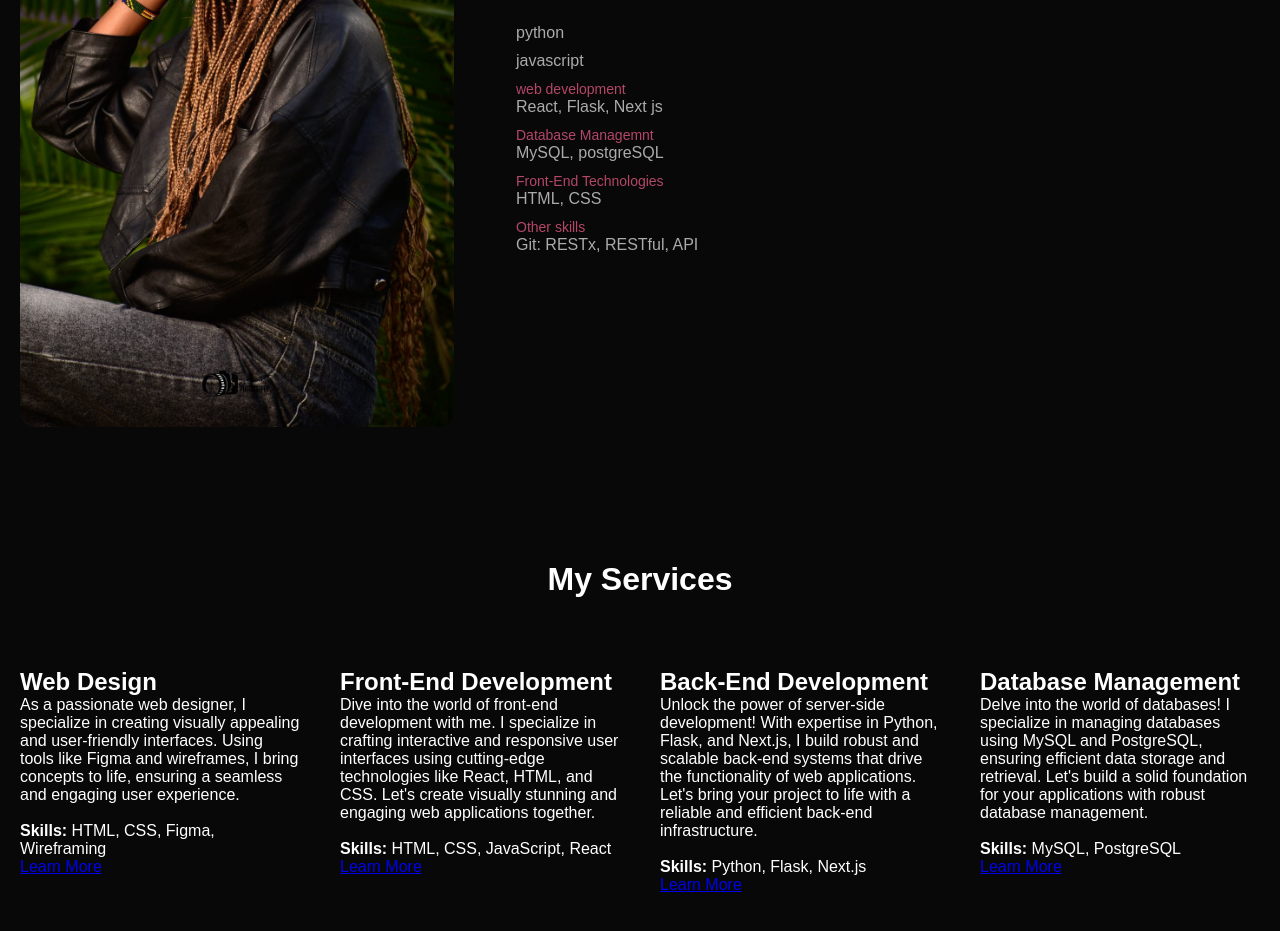
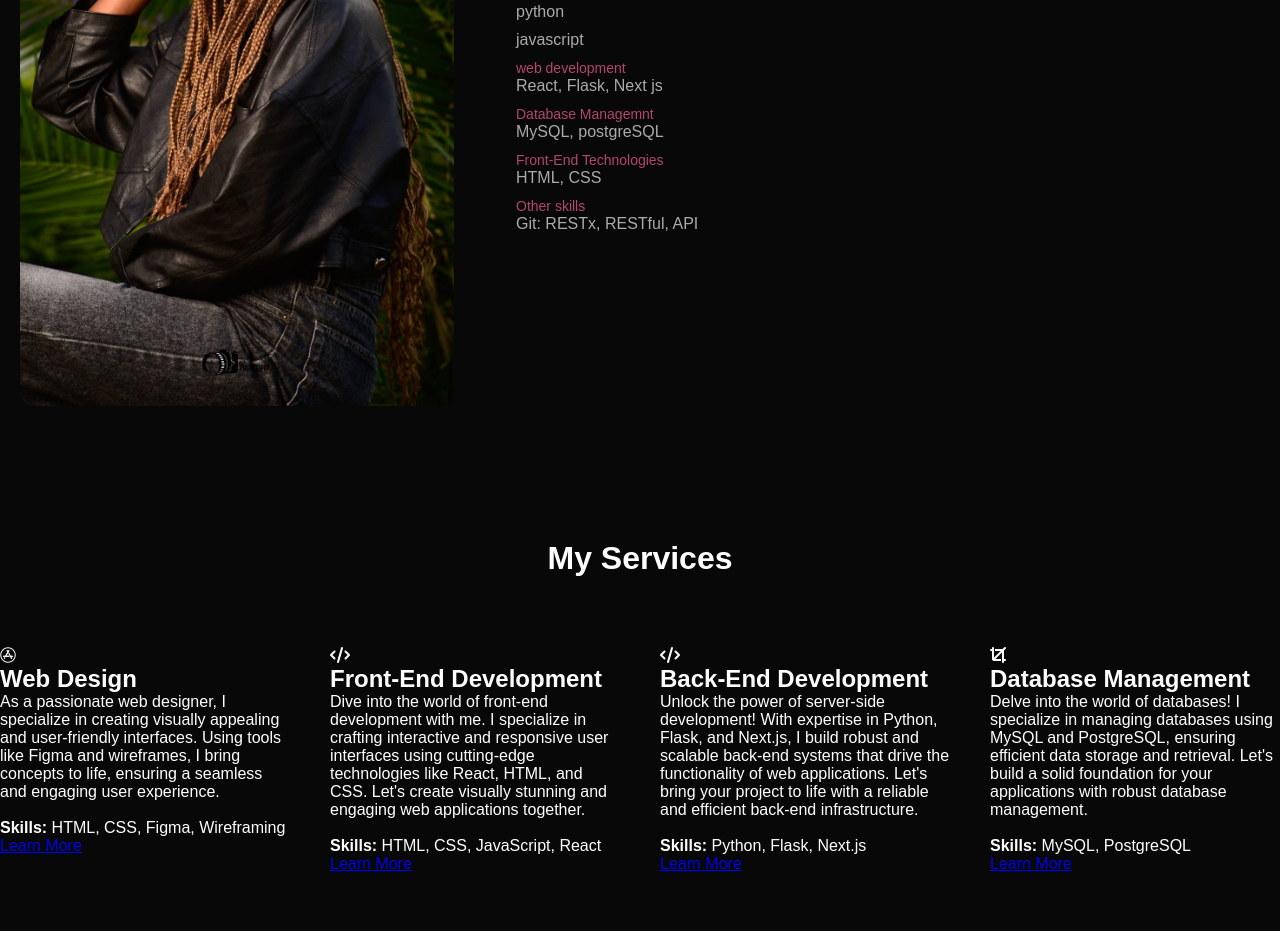
Before and after one commit to mugeshi/portfolio, a plain HTML site: page index.html in a window 1280 px wide. Shown: the part 829-1760 px from the top of the page. Drawn offline with Linux system fonts and the light colour scheme.

Commit message:
updated servicepage

```diff
--- a/index.html
+++ b/index.html
@@ -6,6 +6,8 @@
     <title>Your Website</title>
     <link rel="stylesheet" href="style.css">
     <script src="script.js" defer></script>
+    <script src="https://kit.fontawesome.com/b5bf877f7a.js" crossorigin="anonymous"></script>
+
 </head>
 <body>
     <header>
@@ -79,10 +81,11 @@ Beyond the screen, you'll find me exploring the latest tech trends, sipping on c
 
     <!-------------------------Services--------------------->
             <div id="services">
-        <div class="container">
+                    <div class="container1">
                     <h1 class="sub-title">My Services</h1>
                     <div class="services-list">
             <div>
+                <i class="fa-brands fa-app-store"></i>
                 <h2>Web Design</h2>
                 <p>
                 As a passionate web designer, I specialize in creating visually appealing and user-friendly interfaces. Using tools like Figma and wireframes, I bring concepts to life, ensuring a seamless and engaging user experience.
@@ -94,6 +97,7 @@ Beyond the screen, you'll find me exploring the latest tech trends, sipping on c
         </div>
 
         <div>
+            <i class="fa-solid fa-code"></i>
             <h2>Front-End Development</h2>
             <p>
             Dive into the world of front-end development with me. I specialize in crafting interactive and responsive user interfaces using cutting-edge technologies like React, HTML, and CSS. Let's create visually stunning and engaging web applications together.
@@ -105,6 +109,7 @@ Beyond the screen, you'll find me exploring the latest tech trends, sipping on c
         </div>
 
         <div>
+            <i class="fa-solid fa-code"></i>
             <h2>Back-End Development</h2>
             <p>
             Unlock the power of server-side development! With expertise in Python, Flask, and Next.js, I build robust and scalable back-end systems that drive the functionality of web applications. Let's bring your project to life with a reliable and efficient back-end infrastructure.
@@ -116,6 +121,7 @@ Beyond the screen, you'll find me exploring the latest tech trends, sipping on c
         </div>
 
         <div>
+            <i class="fa-solid fa-crop"></i>
             <h2>Database Management</h2>
             <p>
             Delve into the world of databases! I specialize in managing databases using MySQL and PostgreSQL, ensuring efficient data storage and retrieval. Let's build a solid foundation for your applications with robust database management.
@@ -126,8 +132,10 @@ Beyond the screen, you'll find me exploring the latest tech trends, sipping on c
             </p>
         </div>
     </div>
+
 </div>
         </div>
 
+
 </body>
 </html>
--- a/style.css
+++ b/style.css
@@ -190,11 +190,11 @@ nav ul li a:hover::after{
 }
 
 #services {
-    background-color: #080808; /
+background-color: #080808;
 padding: 40px 0;
 }
 
-.container {
+.container1 {
 display: flex;
 flex-direction: column;
 align-items: center;
```
Lines whose indentation alone changed are shown as unchanged.
